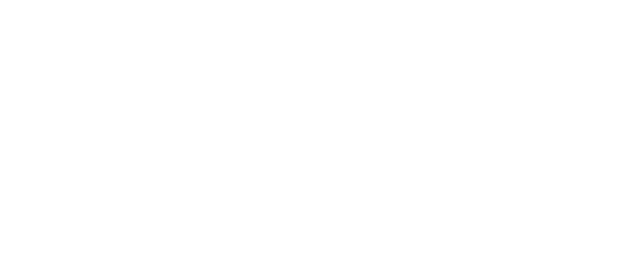
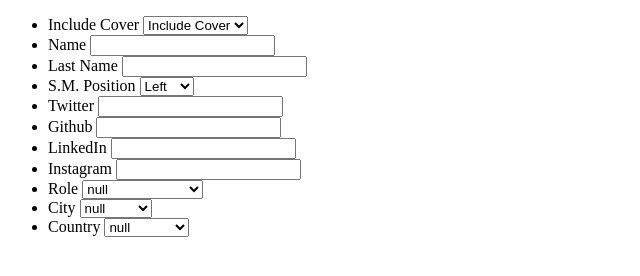
Before and after one commit to 4GeeksAcademy/Profile-generator-Navia, a plain HTML site: page index.html in a window 1280 px wide. Shown: the whole page, without its empty margins (0-640 px from the left). Drawn offline with Linux system fonts and the light colour scheme.

Commit message:
2nd commit

```diff
--- a/index.html
+++ b/index.html
@@ -4,8 +4,85 @@
     <meta charset="UTF-8">
     <meta name="viewport" content="width=device-width, initial-scale=1.0">
     <title>Profile Card Generator</title>
+<script
+      src="https://kit.fontawesome.com/072e5df971.js"
+      crossorigin="anonymous"
+    ></script>
 </head>
 <body>
+  <ul class="filters">
+      <li>
+        <label>Include Cover</label>
+        <select class="picker" for="includeCover">
+          <option value="">Include Cover</option>
+          <option value="true">True</option>
+          <option value="false">False</option>
+        </select>
+      </li>
+      <li>
+        <label>Name</label>
+        <input class="picker" for="name" type="text" />
+      </li>
+      <li>
+        <label>Last Name</label>
+        <input class="picker" for="lastName" type="text" />
+      </li>
+      <li>
+        <label>S.M. Position</label>
+        <select class="picker" for="socialMediaPosition">
+          <option value="position-left">Left</option>
+          <option value="position-right">Right</option>
+        </select>
+      </li>
+      <li>
+        <label>Twitter</label>
+        <input class="picker" for="twitter" type="text" />
+      </li>
+      <li>
+        <label>Github</label>
+        <input class="picker" for="github" type="text" />
+      </li>
+      <li>
+        <label>LinkedIn</label>
+        <input class="picker" for="linkedin" type="text" />
+      </li>
+      <li>
+        <label>Instagram</label>
+        <input class="picker" for="instagram" type="text" />
+      </li>
+      <li>
+        <label>Role</label>
+        <select class="picker" for="role">
+          <option value="">null</option>
+          <option value="Web Developer">Web Developer</option>
+          <option value="Floor Planner">Floor Planner</option>
+          <option value="Technical Writter">Technical Writter</option>
+        </select>
+      </li>
+      <li>
+        <label>City</label>
+        <select class="picker" for="city">
+          <option value="">null</option>
+          <option value="Miami">Miami</option>
+          <option value="Munich">Munich</option>
+          <option value="Caracas">Caracas</option>
+          <option value="Toronto">Toronto</option>
+        </select>
+      </li>
+      <li>
+        <label>Country</label>
+        <select class="picker" for="country">
+          <option value="">null</option>
+          <option value="USA">USA</option>
+          <option value="Germany">Germany</option>
+          <option value="Canada">Canada</option>
+          <option value="Venezuela">Venezuela</option>
+        </select>
+      </li>
+    </ul>
+    <div id="widget_content"></div>
 
+    <!-- do not remove this bundle.js tag -->
+    <script type="text/javascript" src="/main.bundle.js"></script>
 </body>
 </html>
```
Also changed, not shown: app.js (+91 -0 lines).
